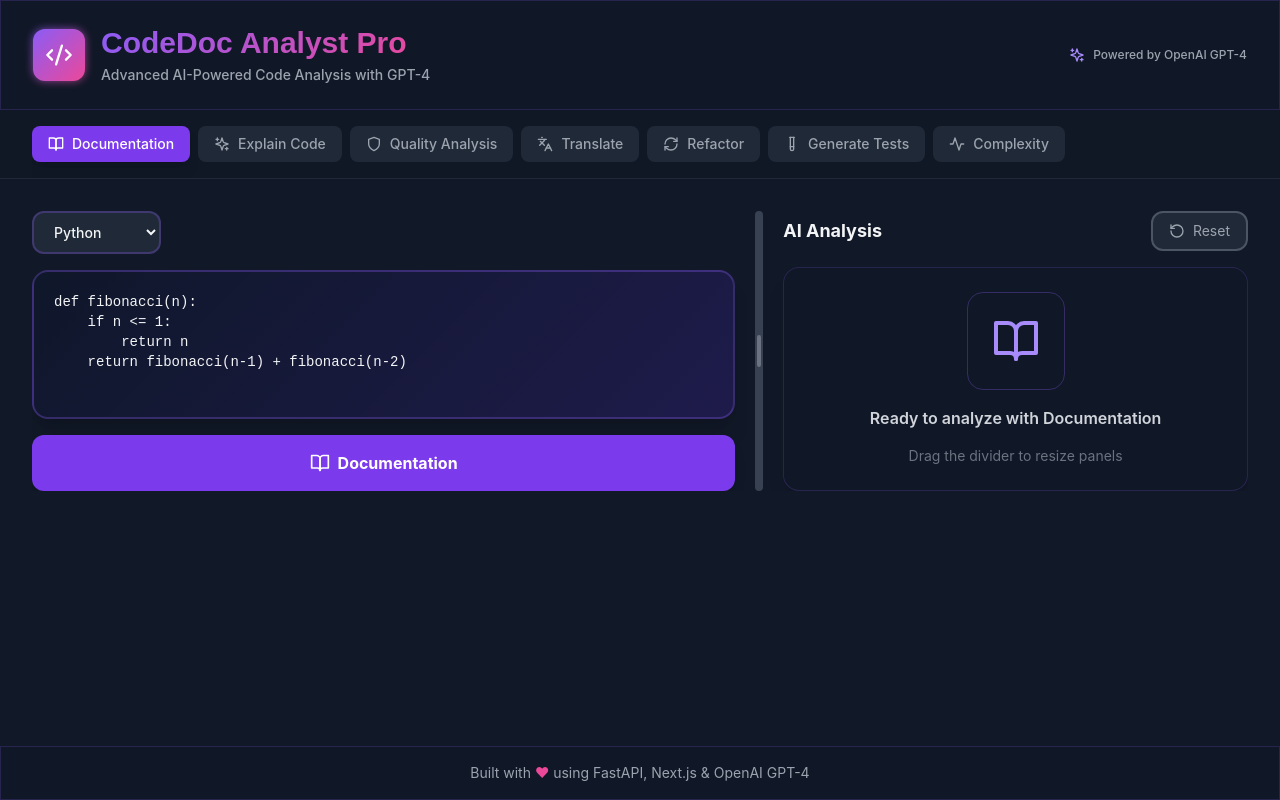
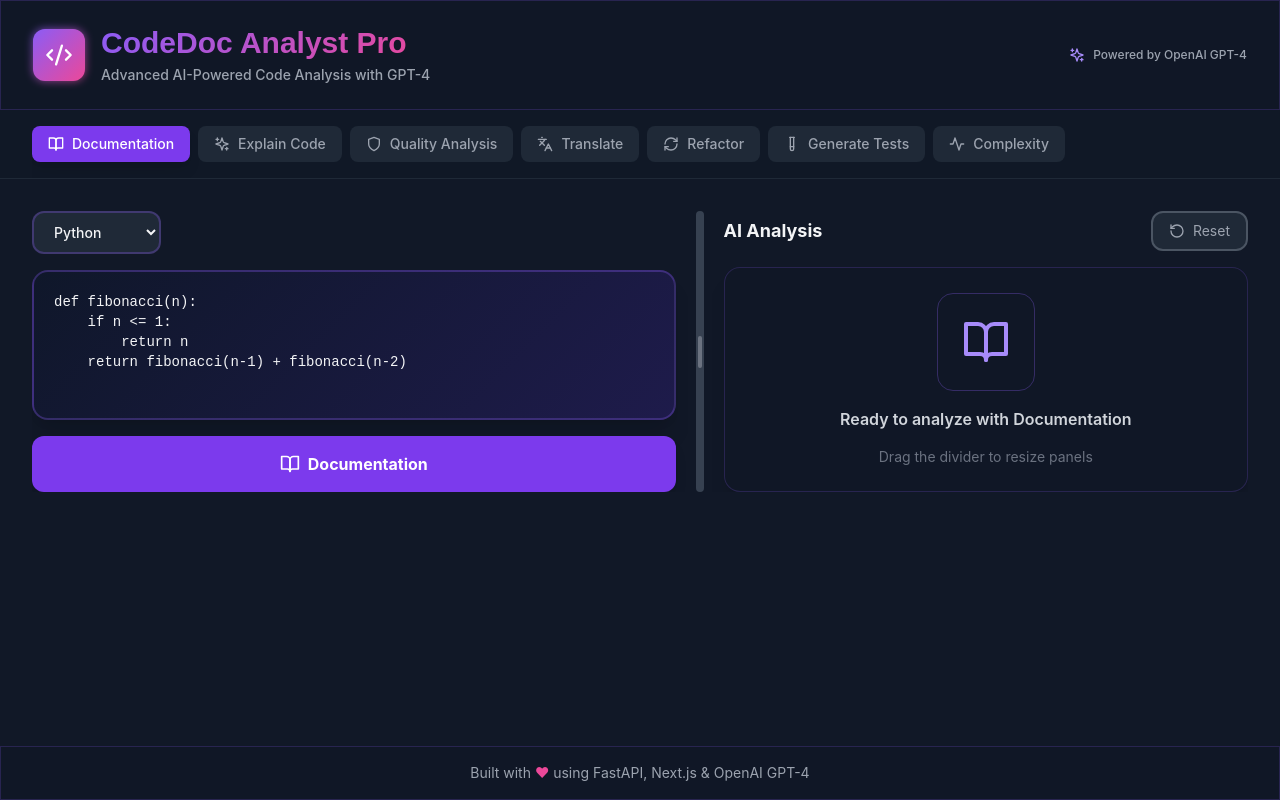
Before and after one commit to John-Tenkorang-Anim/codedoc-analyst-pro, a Next.js app in the folder frontend/: page / in a window 1280 px wide. Built offline with nearby package versions, Linux system fonts and the light colour scheme.

Commit message:
changed window pane

```diff
--- a/frontend/components/CodeAnalyzer.tsx
+++ b/frontend/components/CodeAnalyzer.tsx
@@ -1,6 +1,6 @@
 'use client'
 
-import { useState } from 'react'
+import { useState, useRef, useEffect } from 'react'
 import { Code2, Copy, RotateCcw, Check, Loader2, Sparkles, Shield, RefreshCw, TestTube, Activity, Languages, BookOpen } from 'lucide-react'
 import ReactMarkdown from 'react-markdown'
 import { Prism as SyntaxHighlighter } from 'react-syntax-highlighter'
@@ -34,8 +34,18 @@
   const [error, setError] = useState('')
   const [copied, setCopied] = useState(false)
   const [activeFeature, setActiveFeature] = useState(FEATURES[0].id)
+  const textareaRef = useRef<HTMLTextAreaElement>(null)
 
   const currentFeature = FEATURES.find(f => f.id === activeFeature)
+
+  // Auto-resize textarea based on content
+  useEffect(() => {
+    if (textareaRef.current) {
+      textareaRef.current.style.height = 'auto'
+      const scrollHeight = textareaRef.current.scrollHeight
+      textareaRef.current.style.height = Math.min(scrollHeight, 500) + 'px'
+    }
+  }, [code])
 
   const handleAnalyze = async () => {
     if (!code.trim()) {
@@ -157,8 +167,9 @@
 
       <main className="flex-1 w-full px-4 sm:px-6 lg:px-8 py-8">
         <PanelGroup direction="horizontal" className="h-[calc(100vh-18rem)]">
-          <Panel defaultSize={60} minSize={30}>
-            <div className="flex flex-col gap-4 h-full pr-3">
+          <Panel defaultSize={55} minSize={30}>
+            <div className="h-full pr-3 overflow-y-auto">
+              <div className="flex flex-col gap-4">
                 <div className="flex items-center justify-between gap-4">
                   <select
                     value={language}
@@ -187,10 +198,12 @@
                 </div>
 
                 <textarea
+                  ref={textareaRef}
                   value={code}
                   onChange={(e) => setCode(e.target.value)}
                   placeholder="Paste your code here..."
-                className="flex-1 w-full p-5 font-mono text-sm code-editor text-gray-100 border-2 border-violet-500/30 rounded-2xl resize-none focus:outline-none focus:ring-2 focus:ring-violet-500 shadow-xl"
+                  className="w-full p-5 font-mono text-sm code-editor text-gray-100 border-2 border-violet-500/30 rounded-2xl resize-none focus:outline-none focus:ring-2 focus:ring-violet-500 shadow-xl overflow-hidden"
+                  style={{ minHeight: '150px', maxHeight: '500px' }}
                 />
 
                 <button
@@ -217,15 +230,16 @@
                   </div>
                 )}
               </div>
+            </div>
           </Panel>
 
           <PanelResizeHandle className="w-2 bg-gray-700 hover:bg-violet-500 transition-colors mx-2 rounded-full cursor-col-resize flex items-center justify-center">
             <div className="w-1 h-8 bg-gray-500 rounded-full"></div>
           </PanelResizeHandle>
 
-          <Panel defaultSize={40} minSize={25}>
-            <div className="flex flex-col gap-4 h-full pl-3">
-              <div className="flex items-center justify-between">
+          <Panel defaultSize={45} minSize={25}>
+            <div className="flex flex-col h-full pl-3">
+              <div className="flex items-center justify-between mb-4">
                 <h2 className="text-lg font-bold text-gray-100">AI Analysis</h2>
                 <div className="flex gap-2">
                   {output && (
@@ -256,7 +270,7 @@
                 </div>
               </div>
 
-              <div className="flex-1 glass-card p-6 rounded-2xl overflow-auto shadow-xl">
+              <div className="flex-1 glass-card p-6 rounded-2xl overflow-y-auto shadow-xl">
                 {loading ? (
                   <div className="flex flex-col items-center justify-center h-full gap-4">
                     <Loader2 className="w-16 h-16 animate-spin text-violet-500" />
```
Lines whose indentation alone changed are shown as unchanged.
